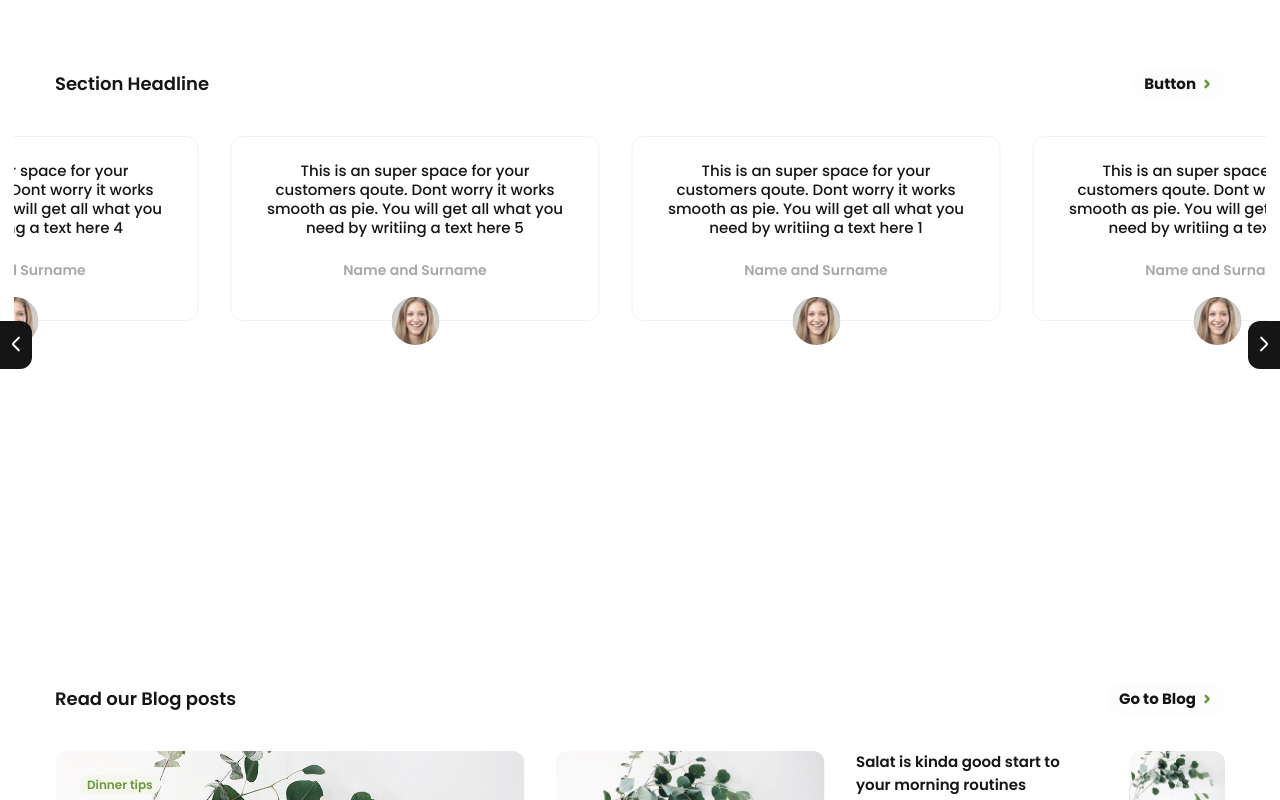
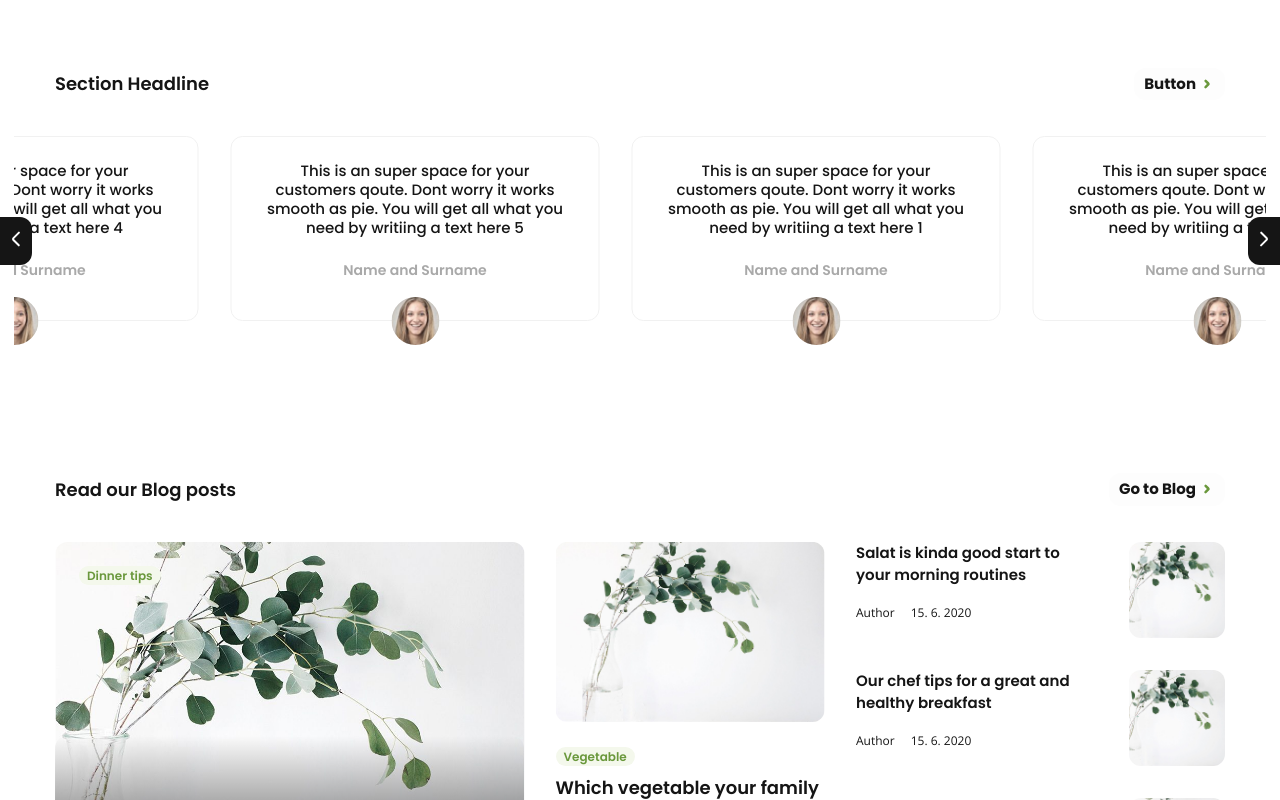
Before and after one commit to DoDuong1497/cfdshop, a React (Create React App) app: page /aboutus in a window 1280 px wide. Shown: the part 1540-2340 px from the top of the page. Built offline with nearby package versions, Linux system fonts and the light colour scheme.

Commit message:
fix slider reponsive

```diff
--- a/src/components/quote/quoteScroll.jsx
+++ b/src/components/quote/quoteScroll.jsx
@@ -29,7 +29,8 @@ export default class QuoteScroll extends Component {
         slidesToScroll: 1,
         className: "center",
         centerMode: true,
-        variableWidth: true
+        variableWidth: true,
+        adaptiveHeight:true
       };
 
       return (
```
